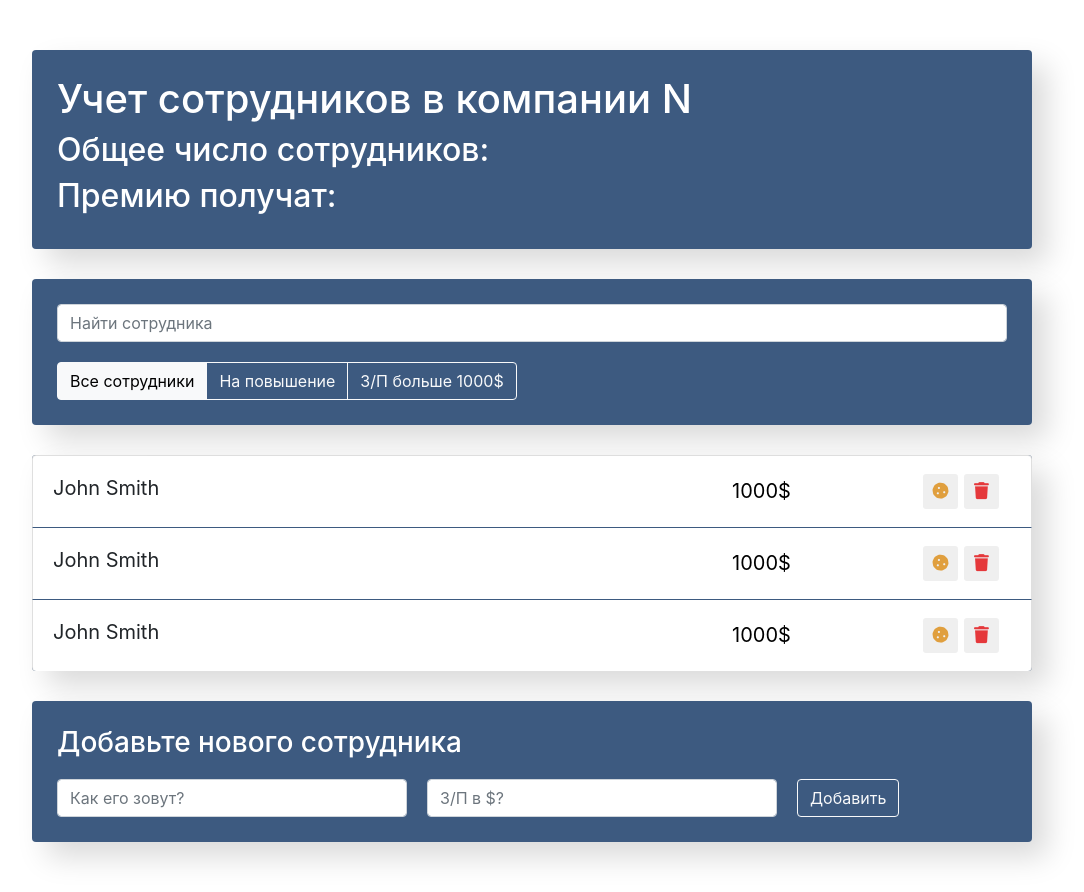
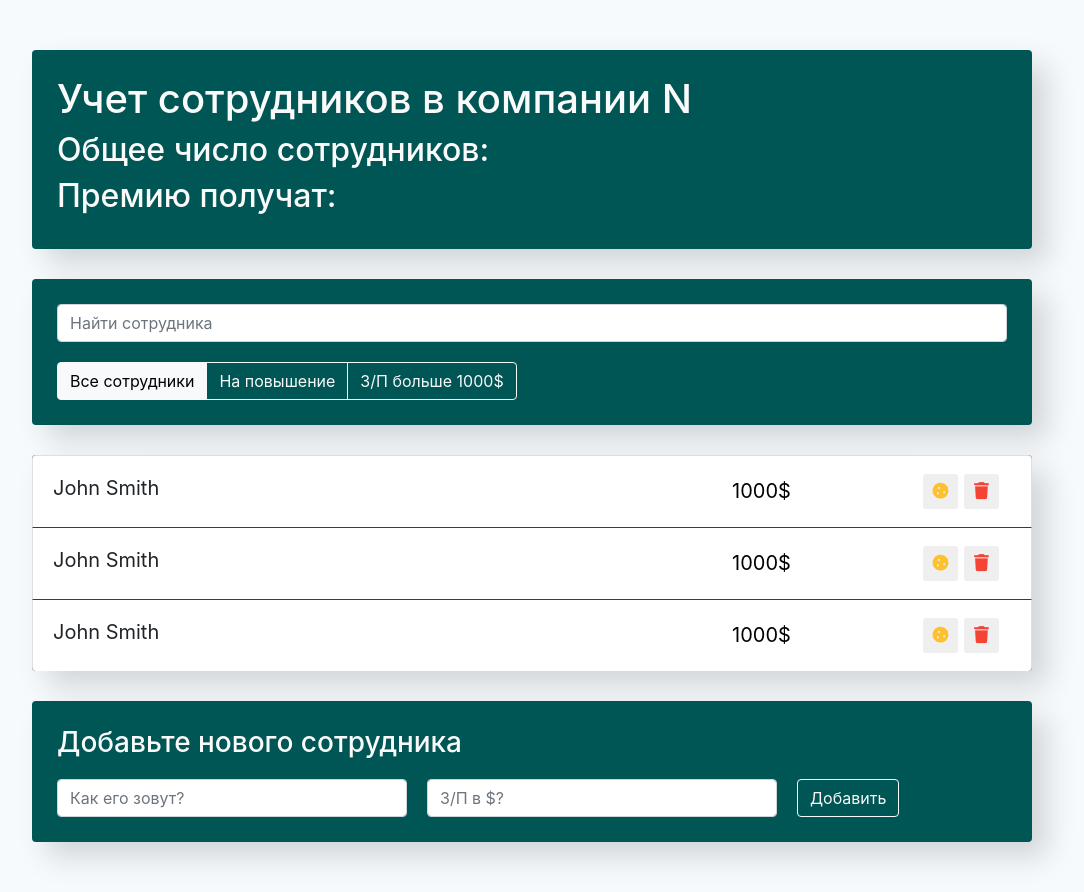
Before and after one commit to AlenaGM/biblio, a React app: page / in a window 1280 px wide. Shown: the whole page, without its empty margins (108-1192 px from the left). Built offline with nearby package versions, Linux system fonts and the light colour scheme.

Commit message:
colors changed

```diff
--- a/src/components/app-info/app-info.css
+++ b/src/components/app-info/app-info.css
@@ -1,7 +1,7 @@
 .app-info {
     padding: 25px;
-    background-color: #3d5a80;
+    background-color: #005555;
     border-radius: 4px;
     box-shadow: 15px 15px 30px rgba(0,0,0, .15);
-    color: #fff;
+    color: #FAFAFA;
 }
--- a/src/components/books-add-form/books-add-form.css
+++ b/src/components/books-add-form/books-add-form.css
@@ -1,10 +1,10 @@
 .app-add-form {
     margin-top: 30px;
     padding: 25px;
-    background-color: #3d5a80;
+    background-color: #005555;
     border-radius: 4px;
     box-shadow: 15px 15px 30px rgba(0,0,0, .15);
-    color: #fff;
+    color: #FAFAFA;
 }
 
 .add-form {
--- a/src/components/books-list-item/books-list-item.css
+++ b/src/components/books-list-item/books-list-item.css
@@ -1,6 +1,6 @@
 .list-group-item {
     padding: 15px 20px;
-    border-bottom: 1px solid #3d5a80;
+    border-bottom: 1px solid #005555;
 }
 
 .list-group-item:last-child {
@@ -31,11 +31,11 @@
 }
 
 .list-group-item .btn-cookie {
-    color: #e09f3e;
+    color: #FFC02D;
 }
 
 .list-group-item .btn-trash {
-    color: #e5383b;
+    color: #F54336;
 }
 
 .list-group-item .fa-star {
@@ -44,7 +44,7 @@
     text-align: center;
     line-height: 35px;
     font-size: 16px;
-    color: #FFD700;
+    color: #FFE16A;
     transition: 0.3s all;
     transform: translateX(30px);
     opacity: 0;
@@ -56,9 +56,9 @@
 }
 
 .list-group-item.increase .list-group-item-label, .list-group-item.increase .list-group-item-input {
-    color: #e09f3e;
+    color: #FFC02D;
 }
 
 .list-group-item.increase .btn-star {
-    color: #aeaeae;
+    color: #D8D8D8;
 }
--- a/src/components/books-list/books-list.css
+++ b/src/components/books-list/books-list.css
@@ -1,7 +1,7 @@
 .app-list {
     margin-top: 30px;
-    background-color: #3d5a80;
+    background-color: #005555;
     border-radius: 4px;
     box-shadow: 15px 15px 30px rgba(0,0,0, .15);
-    color: #fff;
+    color: #FAFAFA;
 }
--- a/src/components/search-panel/search-panel.css
+++ b/src/components/search-panel/search-panel.css
@@ -1,8 +1,8 @@
 .search-panel {
     margin-top: 30px;
     padding: 25px;
-    background-color: #3d5a80;
+    background-color: #005555;
     border-radius: 4px;
     box-shadow: 15px 15px 30px rgba(0,0,0, .15);
-    color: #fff;
+    color: #FAFAFA;
 }
--- a/src/index.css
+++ b/src/index.css
@@ -3,6 +3,7 @@ body {
   font-family: -apple-system, BlinkMacSystemFont, 'Segoe UI', 'Roboto', 'Oxygen',
     'Ubuntu', 'Cantarell', 'Fira Sans', 'Droid Sans', 'Helvetica Neue',
     sans-serif;
+  background-color: #F6FAFD;
   -webkit-font-smoothing: antialiased;
   -moz-osx-font-smoothing: grayscale;
 }
```
